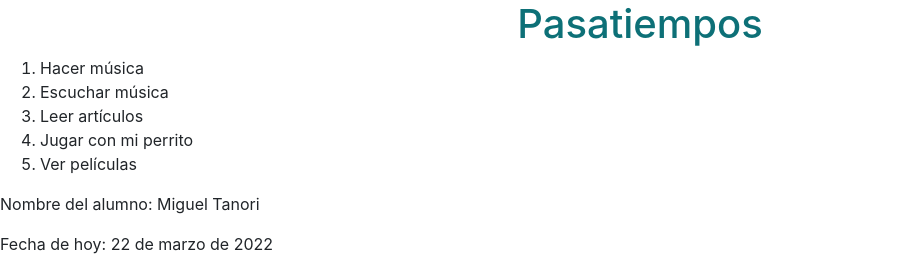
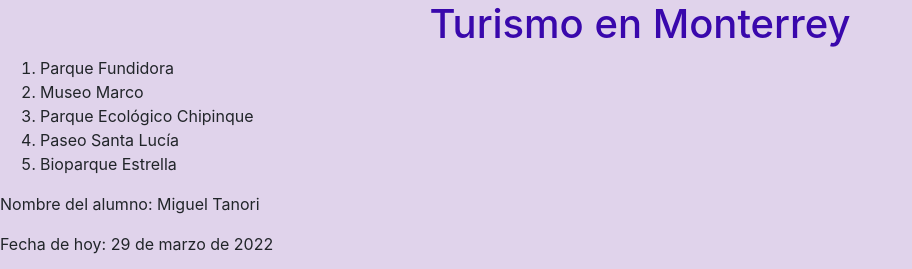
Before and after one commit to miketanori/Actividad-VueJS, a plain HTML site: page turismo.html in a window 1280 px wide. Shown: the top 269 px of the page, without its empty margins (0-912 px from the left). Drawn offline with nearby package versions, Linux system fonts and the light colour scheme.

Commit message:
Cambios a tema turismo

```diff
--- a/basic.js
+++ b/basic.js
@@ -1,7 +1,7 @@
 var app = new Vue({
     el: '#app',
     data: {
-        message: 'Pasatiempos'
+        message: 'Turismo en Monterrey'
     }
 });
 
@@ -9,11 +9,11 @@ var app2 = new Vue({
     el: '#app-2',
     data: {
         bucl:[
-            { message:"Hacer música"  },
-            { message:"Escuchar música" },
-            { message:"Leer artículos" },
-            { message: "Jugar con mi perrito" },
-            { message: "Ver películas" },
+            { message:"Parque Fundidora"  },
+            { message:"Museo Marco" },
+            { message:"Parque Ecológico Chipinque" },
+            { message: "Paseo Santa Lucía" },
+            { message: "Bioparque Estrella" },
         ]
     }
   })
@@ -39,7 +39,7 @@ var detalle = new Vue({
     el: '#detalle',
     data: {
         name: 'Miguel Tanori',
-        date: '22 de marzo de 2022',
+        date: '29 de marzo de 2022',
     }
 })
 
--- a/index.html
+++ b/turismo.html
@@ -3,13 +3,13 @@
     <head>
         <meta charset="UTF-8">
         <meta name="viewport" content="width=device-width, initial-scale=1.0">
-        <title>Vue</title>
-        <script src="https://cdn.jsdelivr.net/npm/vue@2.5.16/dist/vue.js"></script>
+        <title>Turismo en Monterrey</title>
+        <script src="https://cdn.jsdelivr.net/npm/vue@3.2.1/dist/vue.js"></script>
         <link rel="stylesheet" href="https://stackpath.bootstrapcdn.com/bootstrap/4.5.0/css/bootstrap.min.css">
     </head>
-    <body>
+    <body style="background-color:rgb(224, 211, 235);">
 
-        <h1 id="app" style="text-align: center; color: rgb(13, 112, 119)">
+        <h1 id="app" style="text-align: center; color: rgb(57, 8, 172)">
             {{ message }}
         </h1>
 
```
